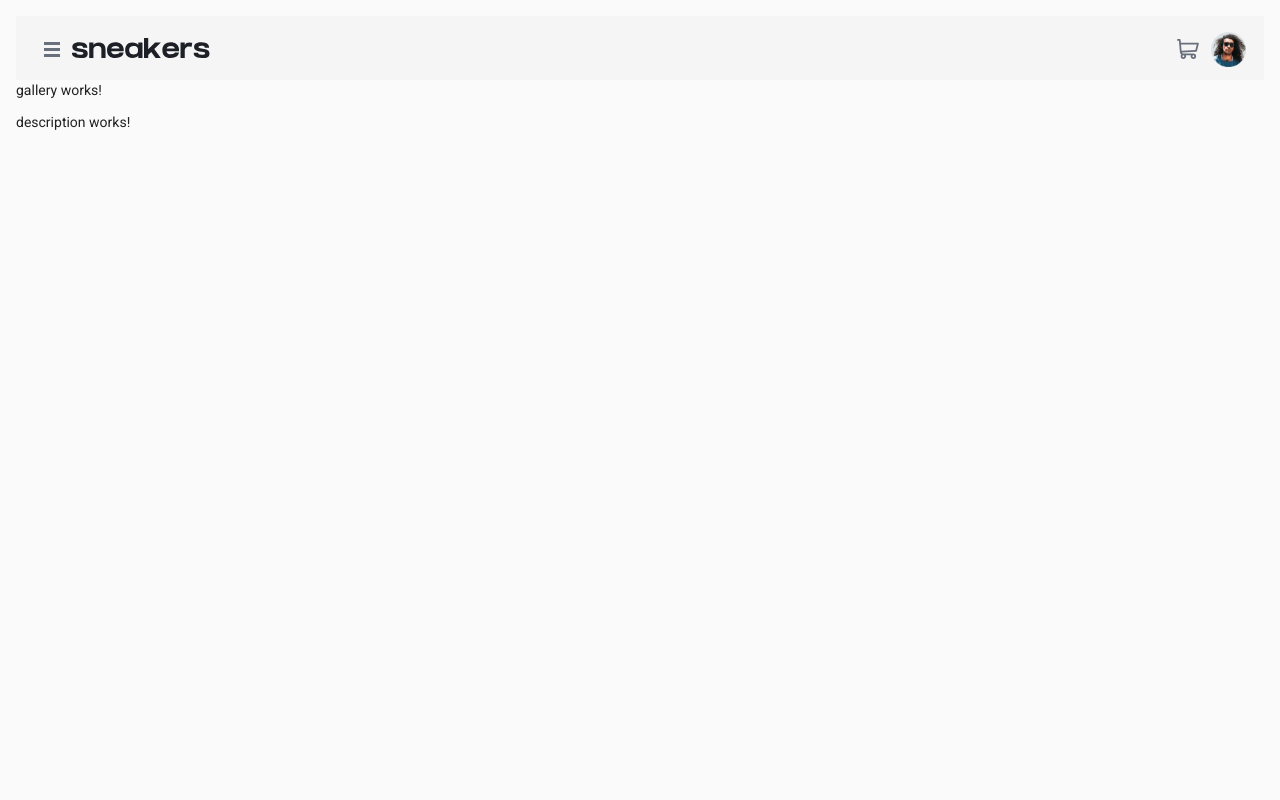
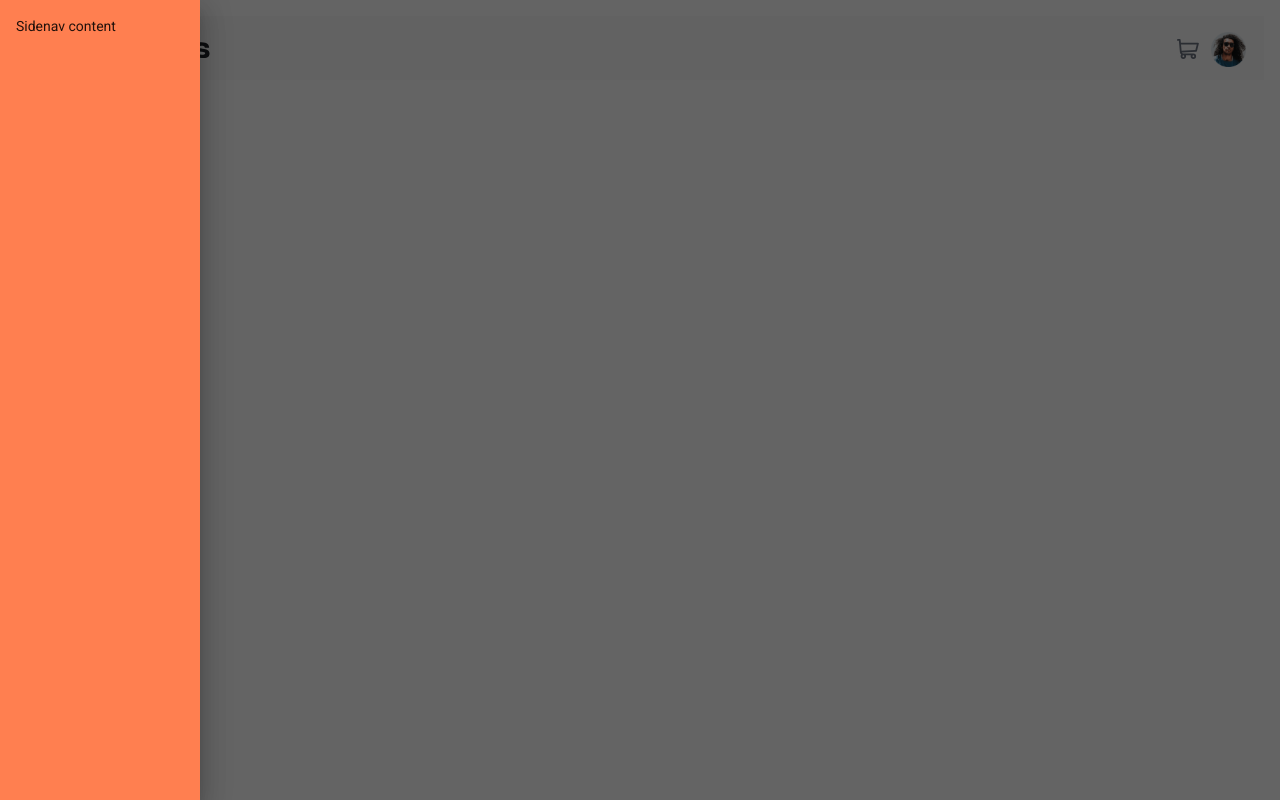
Before and after one commit to AbdielP/angular-ecommerce-product-page, an Angular app: page / in a window 1280 px wide. Built offline with nearby package versions, Linux system fonts and the light colour scheme.

Commit message:
sidenav moved to app-component

```diff
--- a/src/app/app.component.css
+++ b/src/app/app.component.css
@@ -0,0 +1,12 @@
+mat-sidenav-container {
+    height: 100vh;
+}
+
+mat-sidenav, mat-sidenav-content {
+    padding: 16px;
+}
+
+mat-sidenav {
+    background: coral;
+    width: 200px;
+}
--- a/src/app/app.component.html
+++ b/src/app/app.component.html
@@ -1,4 +1,14 @@
-<app-sidenav></app-sidenav>
+<mat-sidenav-container>
+  <mat-sidenav opened>
+      Sidenav content
+  </mat-sidenav>
+
+  <mat-sidenav-content>
+      <app-navbar></app-navbar>
+      <app-gallery></app-gallery>
+      <app-description></app-description>
+  </mat-sidenav-content>
+</mat-sidenav-container>
 
 <!-- IMPORTANT:
   - Setted Angular material typography styles
--- a/src/app/app.module.ts
+++ b/src/app/app.module.ts
@@ -9,15 +9,13 @@ import { AppComponent } from './app.component';
 import { NavbarComponent } from './components/navbar/navbar.component';
 import { GalleryComponent } from './components/gallery/gallery.component';
 import { DescriptionComponent } from './components/description/description.component';
-import { SidenavComponent } from './components/sidenav/sidenav.component';
 
 @NgModule({
   declarations: [
     AppComponent,
     NavbarComponent,
     GalleryComponent,
-    DescriptionComponent,
-    SidenavComponent
+    DescriptionComponent
   ],
   imports: [
     BrowserModule,
--- a/src/app/components/sidenav/sidenav.component.css
+++ /dev/null
@@ -1,12 +0,0 @@
-mat-sidenav-container {
-    height: 100vh;
-}
-
-mat-sidenav, mat-sidenav-content {
-    padding: 16px;
-}
-
-mat-sidenav {
-    background: coral;
-    width: 200px;
-}
--- a/src/app/components/sidenav/sidenav.component.html
+++ /dev/null
@@ -1,11 +0,0 @@
-<mat-sidenav-container>
-    <mat-sidenav closed>
-        Sidenav content
-    </mat-sidenav>
-
-    <mat-sidenav-content>
-        <app-navbar></app-navbar>
-        <app-gallery></app-gallery>
-        <app-description></app-description>
-    </mat-sidenav-content>
-</mat-sidenav-container>
--- a/src/app/components/sidenav/sidenav.component.ts
+++ /dev/null
@@ -1,16 +0,0 @@
-import { Component, OnInit } from '@angular/core';
-
-@Component({
-  selector: 'app-sidenav',
-  templateUrl: './sidenav.component.html',
-  styleUrls: ['./sidenav.component.css']
-})
-export class SidenavComponent implements OnInit {
-
-
-  constructor() { }
-
-  ngOnInit(): void {
-  }
-
-}
```
